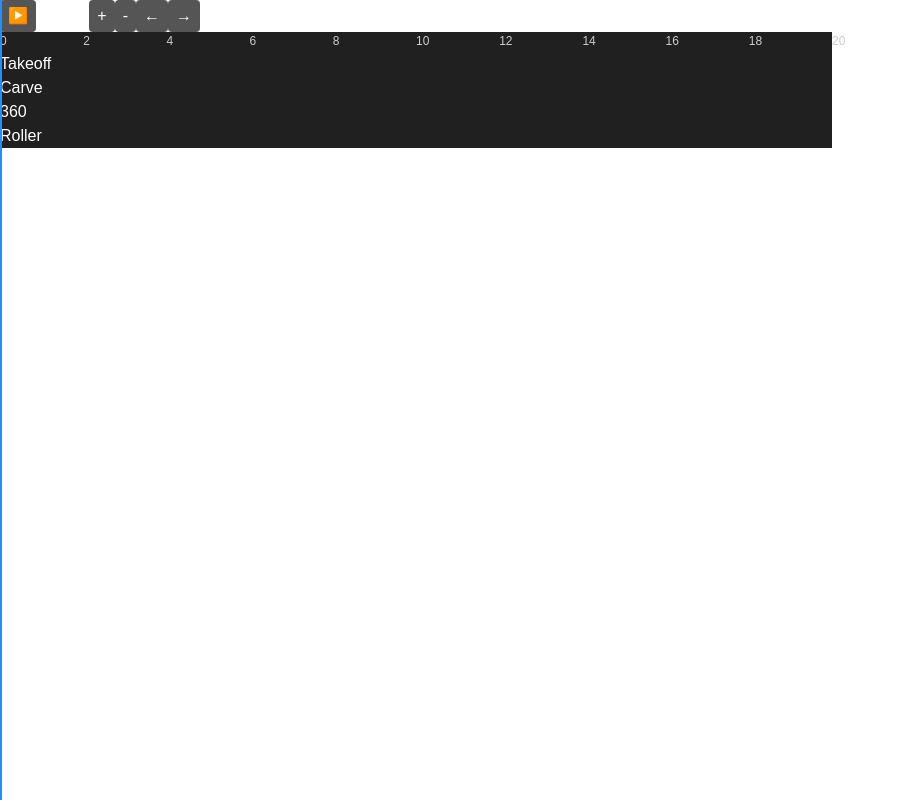
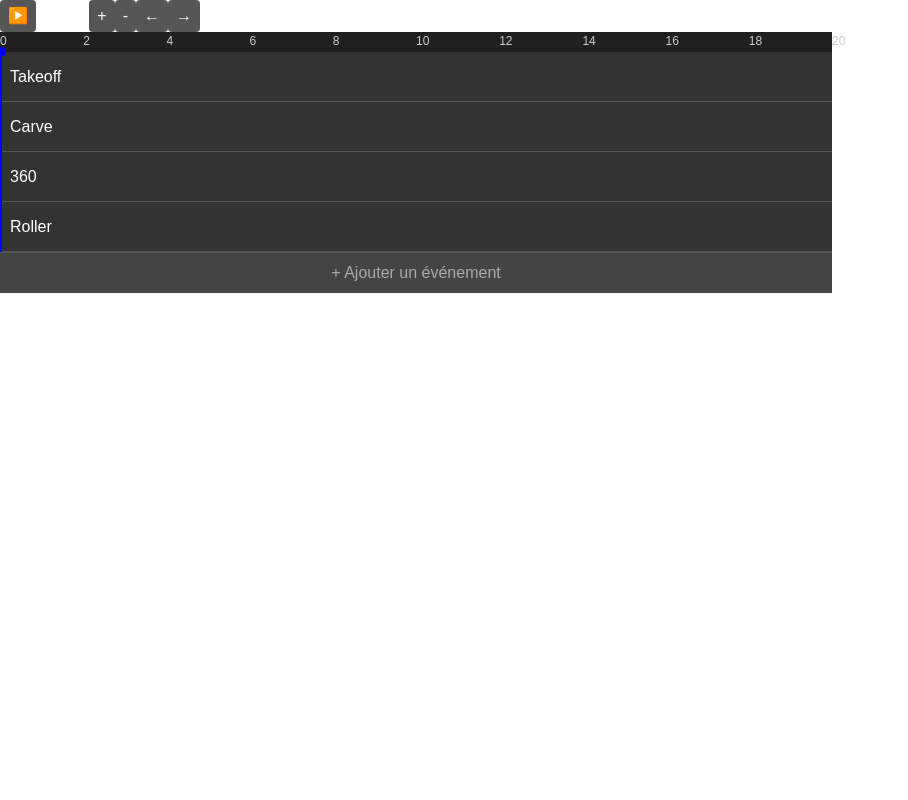
Before and after one commit to 2nzi/labeling-frontend-tailwind, a Vue app: page / in a window 1280 px wide. Shown: the whole page, without its empty margins (0-908 px from the left). Built offline with nearby package versions, Linux system fonts and the light colour scheme.

Commit message:
add button event line and cursor height adjustement

```diff
--- a/src/components/ConfirmationDialog.vue
+++ b/src/components/ConfirmationDialog.vue
@@ -1,31 +1,69 @@
+<!-- src/components/ConfirmationDialog.vue -->
 <template>
-    <div class="confirm-dialog-overlay">
-      <div class="confirm-dialog">
-        <h3>Confirmer la suppression</h3>
-        <div class="confirm-dialog-buttons">
-          <button class="confirm-btn" @click="$emit('confirm')">Oui</button>
-          <button class="cancel-btn" @click="$emit('cancel')">Non</button>
+  <div class="dialog-overlay" v-if="visible">
+    <div class="dialog-box">
+      <p>{{ message }}</p>
+      <div class="dialog-actions">
+        <button @click="$emit('confirm')">Oui</button>
+        <button @click="$emit('cancel')">Non</button>
       </div>
     </div>
   </div>
 </template>
 
+<script>
+export default {
+  props: {
+    visible: {
+      type: Boolean,
+      default: false,
+    },
+    message: {
+      type: String,
+      default: "Êtes-vous sûr de vouloir supprimer cet élément?",
+    },
+  },
+};
+</script>
+
 <style scoped>
-  /* Styles pour la boîte de dialogue de confirmation */
-  .confirm-dialog-overlay {
+.dialog-overlay {
   position: fixed;
   top: 0;
   left: 0;
   width: 100%;
   height: 100%;
-    background-color: rgba(0, 0, 0, 0.5);
+  background: rgba(0, 0, 0, 0.5);
   display: flex;
   justify-content: center;
   align-items: center;
+  z-index: 1000;
 }
-  .confirm-dialog {
-    background-color: white;
+
+.dialog-box {
+  background: #333;
   padding: 20px;
   border-radius: 8px;
+  color: white;
+  text-align: center;
+}
+
+.dialog-actions {
+  margin-top: 15px;
+  display: flex;
+  justify-content: space-around;
+}
+
+.dialog-actions button {
+  background-color: #555;
+  color: white;
+  padding: 8px 16px;
+  border: none;
+  border-radius: 4px;
+  cursor: pointer;
+}
+
+.dialog-actions button:hover {
+  background-color: #777;
 }
 </style>
--- a/src/components/TimelineCursor.vue
+++ b/src/components/TimelineCursor.vue
@@ -1,22 +1,51 @@
 <template>
   <div
     class="timeline-cursor"
-    :style="{ left: `${(currentTime - scrollOffset) / visibleDuration * 100}%` }"
-  ></div>
+    :style="{ left: `${cursorLeft}%`, height: `${cursorHeight}px` }"
+  >
+    <div class="cursor-head"></div>
+    <div class="cursor-line"></div>
+  </div>
 </template>
 
 <script>
 export default {
-  props: ["currentTime", "duration", "visibleDuration", "scrollOffset"],
+  props: ["currentTime", "duration", "visibleDuration", "scrollOffset", "rowCount"],
+  computed: {
+    cursorLeft() {
+      // Calcul de la position horizontale du curseur en pourcentage
+      return ((this.currentTime - this.scrollOffset) / this.visibleDuration) * 100;
+    },
+    cursorHeight() {
+      // Calculer la hauteur totale en fonction du nombre de lignes visibles
+      const rowHeight = 50; // Hauteur d'une ligne en pixels
+      return (this.rowCount - 1) * rowHeight; // Ne couvre pas la dernière ligne
+    }
+  }
 };
 </script>
 
 <style scoped>
 .timeline-cursor {
   position: absolute;
+  width: 2px;
+  background-color: blue;
+}
+
+.cursor-head {
+  width: 10px;
+  height: 10px;
+  background-color: blue;
+  border-radius: 50%;
+  position: absolute;
+  top: -5px;
+  left: -4px;
+}
+
+.cursor-line {
+  position: absolute;
   top: 0;
   bottom: 0;
-  width: 2px;
-  background-color: #1E90FF;
+  left: 0;
 }
 </style>
--- a/src/components/TimelineEditor.vue
+++ b/src/components/TimelineEditor.vue
@@ -1,7 +1,9 @@
 <template>
   <div
-    class="timeline-editor mx-auto bg-[#464646] text-white p-4 rounded-lg"
+    class="timeline-editor mx-auto bg-gray-800 text-white p-4 rounded-lg"
     @wheel="handleWheel"
+    @keydown.delete="confirmDeletion"
+    tabindex="0"
   >
     <!-- Contrôles de la timeline -->
     <TimelineControls
@@ -24,13 +26,15 @@
         @timeSelected="setCursorTime"
       />
 
-      <!-- Curseur de lecture -->
+      <!-- Curseur de lecture avec tête -->
       <TimelineCursor
         :currentTime="currentTime"
         :duration="duration"
         :visibleDuration="visibleDuration"
         :scrollOffset="scrollOffset"
+        :rowCount="events.length + 1"
       />
+
 
       <!-- Lignes d'événements -->
       <div class="event-rows">
@@ -38,9 +42,23 @@
           v-for="(event, index) in events"
           :key="index"
           :event="event"
+          :isSelected="selectedEvent === index"
+          @select="selectEvent(index)"
         />
+        <!-- Bouton d'ajout de ligne -->
+        <div class="add-event-row" @click="addEvent">
+          + Ajouter un événement
+        </div>
       </div>
     </div>
+
+    <!-- Boîte de dialogue de confirmation pour la suppression -->
+    <ConfirmationDialog
+      :visible="showConfirmation"
+      message="Êtes-vous sûr de vouloir supprimer cet événement ?"
+      @confirm="deleteSelectedEvent"
+      @cancel="showConfirmation = false"
+    />
   </div>
 </template>
 
@@ -49,6 +67,7 @@ import TimelineControls from './TimelineControls.vue';
 import TimelineGraduation from './TimelineGraduation.vue';
 import TimelineCursor from './TimelineCursor.vue';
 import TimelineEventRow from './TimelineEventRow.vue';
+import ConfirmationDialog from './ConfirmationDialog.vue';
 
 export default {
   components: {
@@ -56,6 +75,7 @@ export default {
     TimelineGraduation,
     TimelineCursor,
     TimelineEventRow,
+    ConfirmationDialog,
   },
   data() {
     return {
@@ -64,6 +84,8 @@ export default {
       duration: 100,
       visibleDuration: 20,
       scrollOffset: 0,
+      selectedEvent: null,
+      showConfirmation: false,
       events: [
         { name: "Takeoff" },
         { name: "Carve" },
@@ -83,45 +105,48 @@ export default {
     },
     startPlayback() {
       this.playbackInterval = setInterval(() => {
-        if (this.currentTime >= this.duration) {
-          this.currentTime = 0; // Recommence à 0 si la fin de la vidéo est atteinte
+        if (this.currentTime >= this.duration - 5) {
+          this.currentTime = this.duration - 5;
+          this.isPlaying = false;
+          clearInterval(this.playbackInterval);
         } else {
-          this.currentTime += 0.01; // Avance le curseur
+          this.currentTime += 0.01;
         }
 
-        // Si le curseur dépasse la fenêtre visible, ajuster `scrollOffset` pour le mettre tout à gauche
         const cursorPosition = this.currentTime;
         const endVisibleTime = this.scrollOffset + this.visibleDuration;
 
         if (cursorPosition > endVisibleTime) {
-          this.scrollOffset = cursorPosition;
-
-          // Assurez-vous que `scrollOffset` reste dans les limites valides
-          if (this.scrollOffset + this.visibleDuration > this.duration) {
-            this.scrollOffset = Math.max(0, this.duration - this.visibleDuration);
-          }
+          this.scrollOffset = cursorPosition - this.visibleDuration + 1;
         }
-      }, 10); // Avance de 10ms pour une mise à jour fluide
+      }, 10);
+    },
+    confirmDeletion() {
+      if (this.selectedEvent !== null) {
+        this.showConfirmation = true;
+      }
+    },
+    deleteSelectedEvent() {
+      if (this.selectedEvent !== null) {
+        this.events.splice(this.selectedEvent, 1);
+        this.selectedEvent = null;
+        this.showConfirmation = false;
+      }
     },
     zoomIn() {
-      this.updateZoom(this.visibleDuration * 0.95); // Sensibilité plus faible pour zoomer
+      this.updateZoom(this.visibleDuration * 0.95);
     },
     zoomOut() {
-      this.updateZoom(this.visibleDuration * 1.05); // Sensibilité plus faible pour dézoomer
+      this.updateZoom(this.visibleDuration * 1.05);
     },
 
     updateZoom(newVisibleDuration) {
-      // Assurez-vous que le nouveau zoom ne dépasse pas la durée totale
       if (newVisibleDuration > this.duration) {
         newVisibleDuration = this.duration;
       }
 
       const cursorPosition = this.currentTime;
-
-      // Ajuster `scrollOffset` pour centrer le zoom autour du curseur
       this.scrollOffset = cursorPosition - (newVisibleDuration / 2);
-
-      // Empêcher les valeurs négatives et ajuster pour éviter les dépassements
       if (this.scrollOffset < 0) this.scrollOffset = 0;
       if (this.scrollOffset + newVisibleDuration > this.duration) {
         this.scrollOffset = Math.max(0, this.duration - newVisibleDuration);
@@ -132,14 +157,12 @@ export default {
     handleWheel(event) {
       event.preventDefault();
       if (event.ctrlKey) {
-        // Si Ctrl est enfoncé, zoomer ou dézoomer
         if (event.deltaY < 0) {
           this.zoomIn();
         } else if (event.deltaY > 0) {
           this.zoomOut();
         }
       } else {
-        // Si Ctrl n'est pas enfoncé, faire défiler horizontalement
         this.scrollOffset = Math.max(
           0,
           Math.min(this.scrollOffset + event.deltaY * 0.1, this.duration - this.visibleDuration)
@@ -153,8 +176,14 @@ export default {
       this.scrollOffset = Math.min(this.duration - this.visibleDuration, this.scrollOffset + this.visibleDuration * 0.1);
     },
     setCursorTime(time) {
-      // Mettre à jour `currentTime` en fonction de la position temporelle cliquée
-      this.currentTime = Math.min(this.duration, Math.max(0, time)); // Assurer que le temps soit entre 0 et la durée maximale
+      this.currentTime = Math.min(this.duration - 5, Math.max(0, time));
+    },
+    selectEvent(index) {
+      this.selectedEvent = this.selectedEvent === index ? null : index;
+    },
+    addEvent() {
+      const newEventName = `Event${this.events.length + 1}`;
+      this.events.push({ name: newEventName });
     }
   },
   beforeUnmount() {
@@ -168,6 +197,18 @@ export default {
   width: 65%;
 }
 .event-rows {
-  background-color: #202020;
+  background-color: #333;
+}
+.add-event-row {
+  background-color: #444;
+  color: #aaa;
+  padding: 8px;
+  text-align: center;
+  cursor: pointer;
+  border-top: 1px solid #555;
+}
+.add-event-row:hover {
+  background-color: #555;
+  color: #fff;
 }
 </style>
--- a/src/components/TimelineEventRow.vue
+++ b/src/components/TimelineEventRow.vue
@@ -1,12 +1,30 @@
 <template>
-  <div class="h-10 border-t border-gray-600 flex items-center pl-4 text-white">
-    {{ event.name }}
+  <div
+    class="timeline-event-row"
+    :class="{ 'selected-row': isSelected }"
+    @click="$emit('select')"
+  >
+    <span>{{ event.name }}</span>
   </div>
 </template>
 
 <script>
 export default {
-  name: "TimelineEventRow",
-  props: ["event"],
+  props: ["event", "isSelected"],
 };
 </script>
+
+<style scoped>
+.timeline-event-row {
+  height: 50px;
+  border-bottom: 1px solid #555;
+  display: flex;
+  align-items: center;
+  padding-left: 10px;
+  cursor: pointer;
+}
+.timeline-event-row.selected-row {
+  background-color: #5a5a2b; /* Couleur de surbrillance pour la sélection */
+  border: 2px solid yellow; /* Bordure jaune pour la ligne sélectionnée */
+}
+</style>
```
Lines whose indentation alone changed are shown as unchanged.
